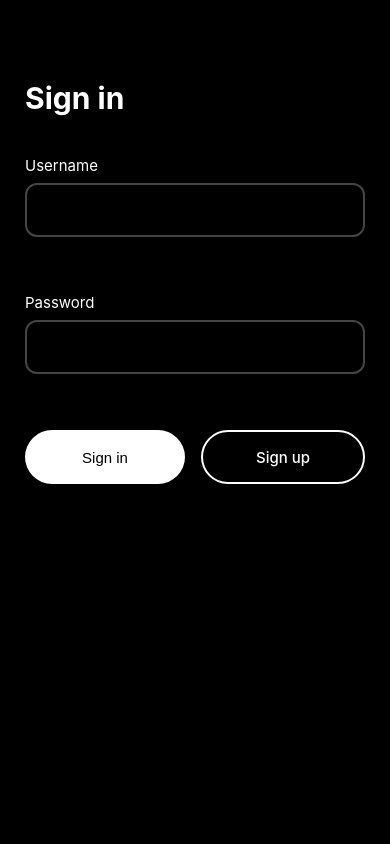
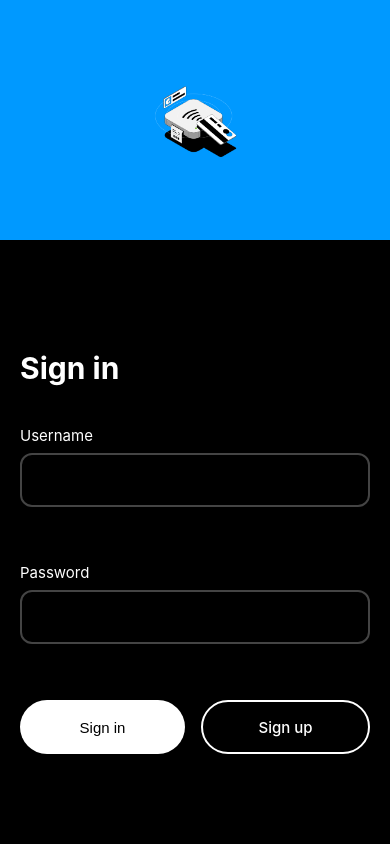
Before and after one commit to VladOXPR/preset_app, a website: page public/html/login.html in a window 390 px wide. Drawn offline with Linux system fonts and the light colour scheme.

Commit message:
Add split-screen login layout: blue left side with payment illustration, black right side with login form, responsive design

```diff
--- a/public/css/style.css
+++ b/public/css/style.css
@@ -3,6 +3,69 @@ html {
   touch-action: manipulation;
   -webkit-text-size-adjust: 100%;
   -ms-text-size-adjust: 100%;
+}
+
+/* Split Screen Login Layout */
+.login-split-container {
+  display: flex;
+  min-height: 100vh;
+  width: 100%;
+}
+
+.login-left {
+  flex: 1;
+  background: #0099FF;
+  display: flex;
+  align-items: center;
+  justify-content: center;
+  padding: 40px;
+}
+
+.payment-image-container {
+  text-align: center;
+}
+
+.payment-image {
+  max-width: 80%;
+  height: auto;
+  max-height: 70vh;
+}
+
+.login-right {
+  flex: 1;
+  background: #000;
+  display: flex;
+  align-items: center;
+  justify-content: center;
+  padding: 40px;
+}
+
+.login-form-container {
+  width: 100%;
+  max-width: 400px;
+}
+
+/* Mobile responsive - stack vertically on small screens */
+@media (max-width: 768px) {
+  .login-split-container {
+    flex-direction: column;
+  }
+
+  .login-left {
+    flex: none;
+    height: 200px;
+    padding: 20px;
+  }
+
+  .login-right {
+    flex: 1;
+    padding: 40px 20px;
+  }
+
+  .payment-image {
+    max-width: 60%;
+    max-height: 150px;
+  }
 }
 
 body {
--- a/public/html/login.html
+++ b/public/html/login.html
@@ -20,7 +20,17 @@
   <meta name="theme-color" content="#000000">
 </head>
 <body>
-  <div class="container">
+  <div class="login-split-container">
+    <!-- Left side - Blue background with payment image -->
+    <div class="login-left">
+      <div class="payment-image-container">
+        <img src="/payment-illustration.png" alt="Contactless Payment" class="payment-image">
+      </div>
+    </div>
+
+    <!-- Right side - Login form -->
+    <div class="login-right">
+      <div class="login-form-container">
         <h1>Sign in</h1>
         <form action="/login" method="POST">
           <label for="username">Username</label>
@@ -33,5 +43,7 @@
           </div>
         </form>
       </div>
+    </div>
+  </div>
 </body>
 </html>
```
Also changed, not shown: public/html/signup.html (+13 -1 lines), server.js (+26 -2 lines), public/payment-illustration.png (added). Lines whose indentation alone changed are shown as unchanged.
